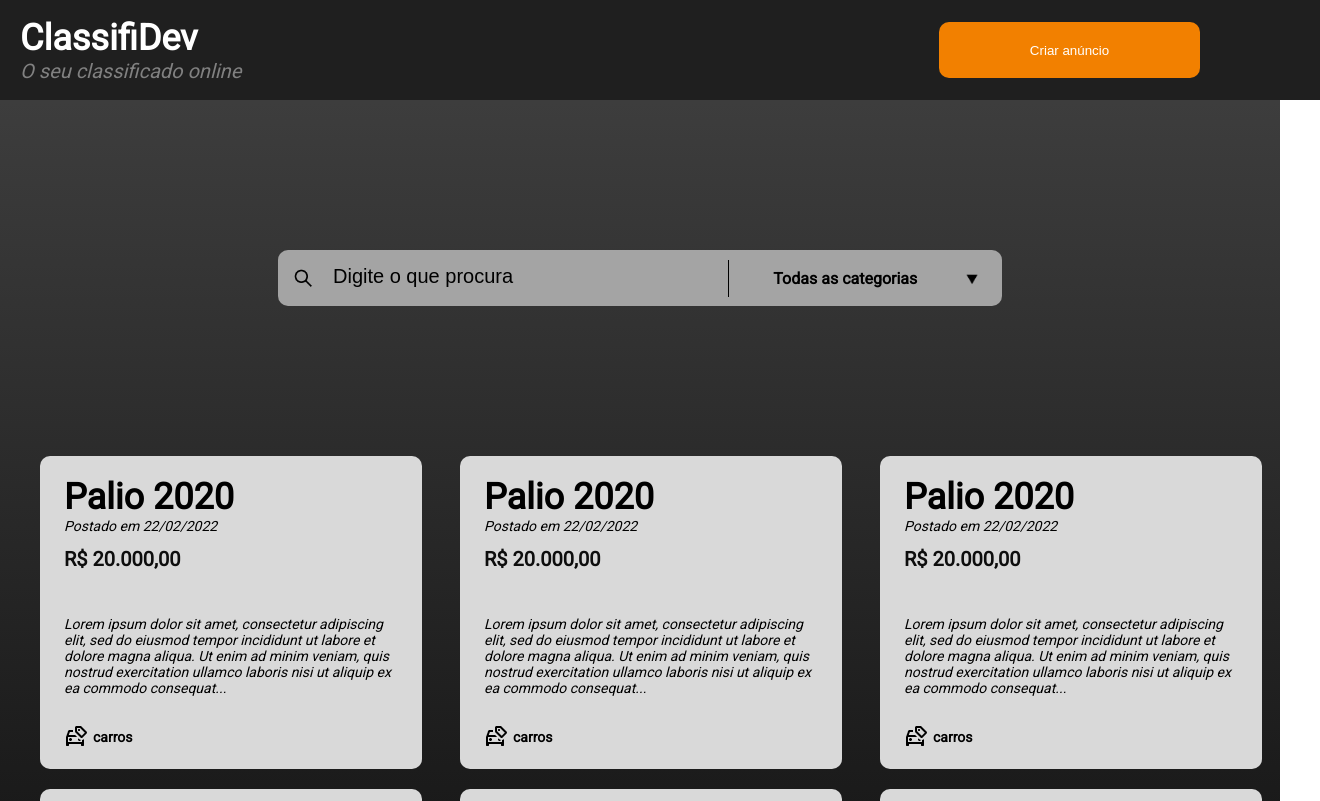
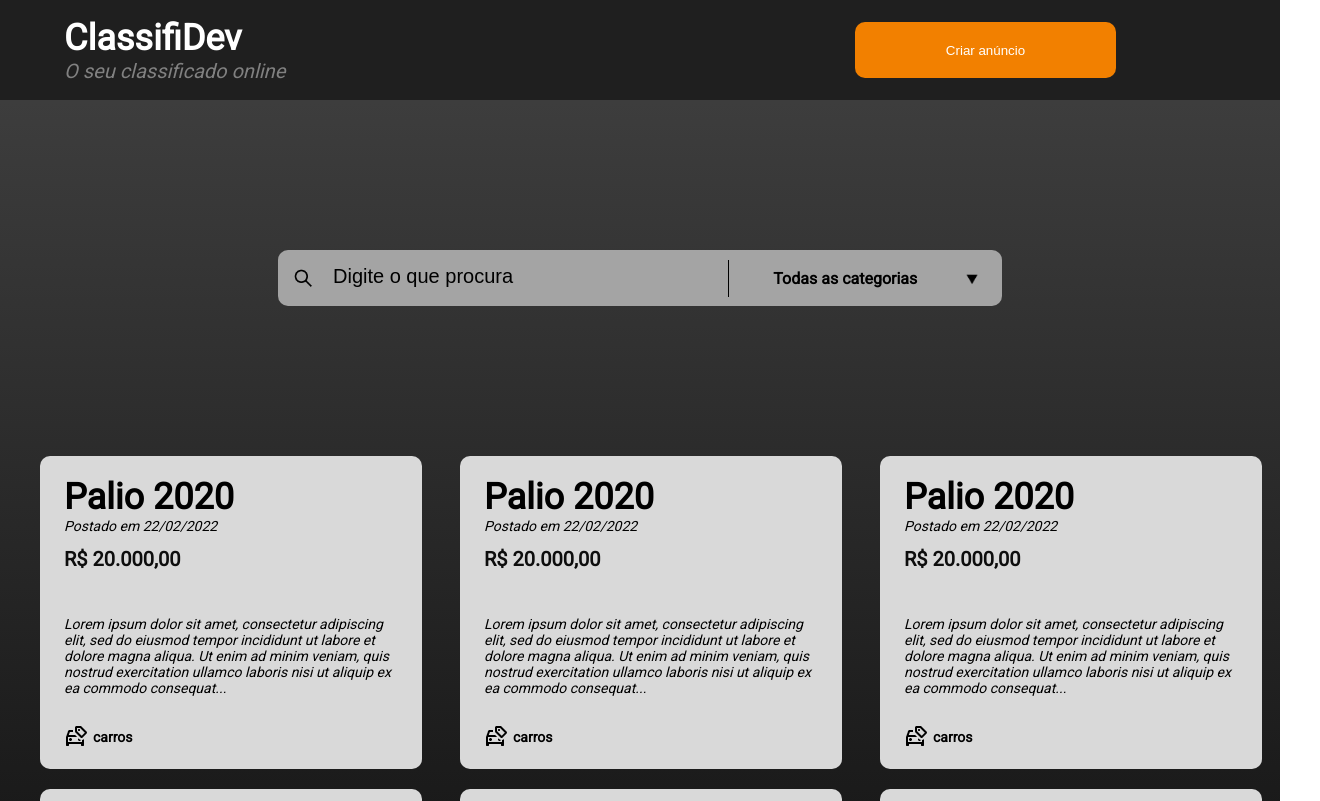
Before and after one commit to Seja-Dev/desafio-classidev, a Next.js app: page / in a window 1280 px wide. Shown: the top 801 px of the page, 1320 px wide, since content can reach past the window. Built offline with nearby package versions, Linux system fonts and the light colour scheme.

Commit message:
added footer to post page and fixed navbar

```diff
--- a/src/components/footer/footer.jsx
+++ b/src/components/footer/footer.jsx
@@ -7,7 +7,6 @@ const StyledFooter = styled.div`
     width: 100%;
     height: 80px;
     background-color: #1f1f1f;
-    margin-top: 150px;
 `
 
 const Text = styled.h3`
--- a/src/components/navbar/navbar.jsx
+++ b/src/components/navbar/navbar.jsx
@@ -8,9 +8,8 @@ const StyledNavbar = styled.div`
     width: 100%;
     background-color: #1f1f1f;
     display: flex;
-    justify-content: space-between;
+    justify-content: center;
     align-items: center;
-    padding: 0 20px;
 `
 
 const LogoContainer = styled.div`
@@ -29,6 +28,14 @@ const Logo = styled.h1`
     cursor: pointer;
 `
 
+const LogoAndButton = styled.div`
+    display: flex;
+    justify-content: space-between;
+    align-items: center;
+    height: 100%;
+    width: 90%;
+`
+
 const Description = styled.h3`
     color: #818181;
     font-size: 20px;
@@ -40,6 +47,7 @@ const Description = styled.h3`
 export default function Navbar({ button }) {
     return(
         <StyledNavbar>
+            <LogoAndButton>
                 <LogoContainer>
                     <Link href="/">
                         <Logo>ClassifiDev</Logo>
@@ -47,6 +55,7 @@ export default function Navbar({ button }) {
                     <Description>O seu classificado online</Description>
                 </LogoContainer>
                 {button && <CreateButton>Criar anúncio</CreateButton>}
+            </LogoAndButton>
         </StyledNavbar>
     )
 }
--- a/src/pages/create.jsx
+++ b/src/pages/create.jsx
@@ -29,6 +29,7 @@ const StyledForm = styled.form`
     width: 100%;
     align-items: center;
     gap: 15px;
+    margin-bottom: 150px;
 `
 
 export default function Create() {
--- a/src/pages/index.jsx
+++ b/src/pages/index.jsx
@@ -22,6 +22,7 @@ const ClassefieldsContainer = styled.div`
   gap: 20px;
   justify-content: center;
   margin-left: 40px;
+  margin-bottom: 150px;
 `
 
 function HomePage () {
--- a/src/pages/post.jsx
+++ b/src/pages/post.jsx
@@ -5,6 +5,7 @@ import Back from "@/components/layout/back/back"
 import Container from "@/components/layout/container/container"
 import Date from "@/components/layout/date/date"
 import Class from "@/components/layout/class/class"
+import Footer from "@/components/footer/footer"
 
 const StyledDiv = styled.div`
     height: 100vh;
@@ -37,6 +38,7 @@ const InfoContainer = styled.div`
     flex-direction: column;
     gap: 20px;
     margin-top: 15px;
+    margin-bottom: 200px;
 `
 
 const Price = styled.h3`
@@ -104,6 +106,7 @@ export default function Post({ deleted }) {
                     </ContactContainer>
                 </InfoContainer>
             </Container>
+            <Footer/>
         </StyledDiv>
     )
 }
```
Lines whose indentation alone changed are shown as unchanged.
